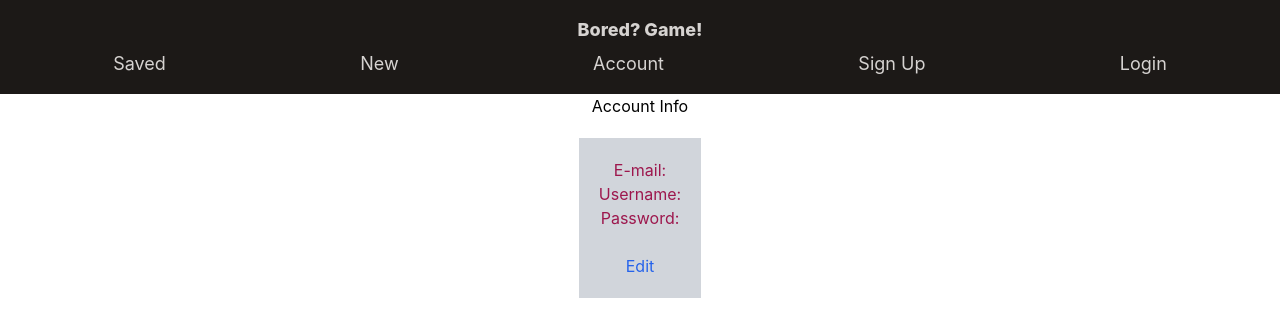
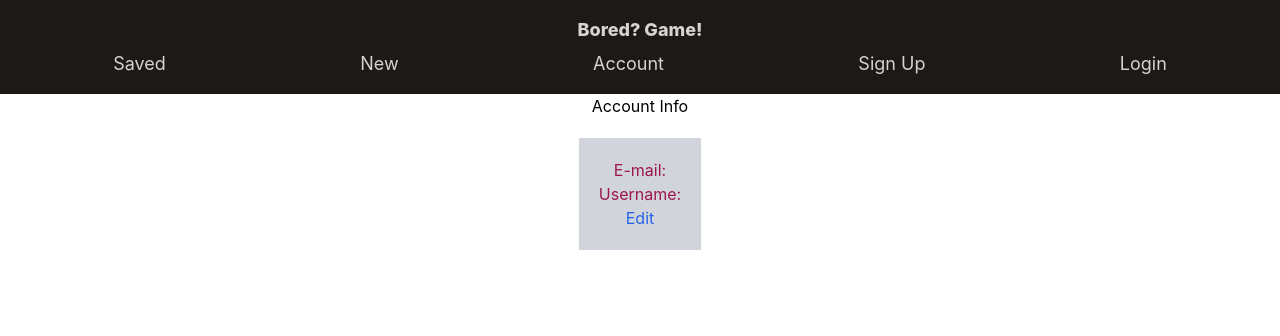
Before and after one commit to yexeniaf/BoredGame-Frontend, a React (Create React App) app in the folder client/: page /account/1 in a window 1280 px wide. Shown: the top 336 px of the page. Built offline with nearby package versions, Linux system fonts and the light colour scheme; no server answers.

Commit message:
Remove password field from account info page.

```diff
--- a/client/src/screens/Account.jsx
+++ b/client/src/screens/Account.jsx
@@ -36,9 +36,6 @@ export default function Account() {
         <div>{user.email}</div>
         <h3 className='text-pink-800'>Username:</h3>
         <div>{user.userName}</div>
-        <h3 className='text-pink-800'>Password:</h3>
-        <div>{user.password_digest}</div>
-        <br />
         <Link to={`/edit/${id}`} className='text-blue-600'>Edit</Link>
     </form>
 </div>
```
